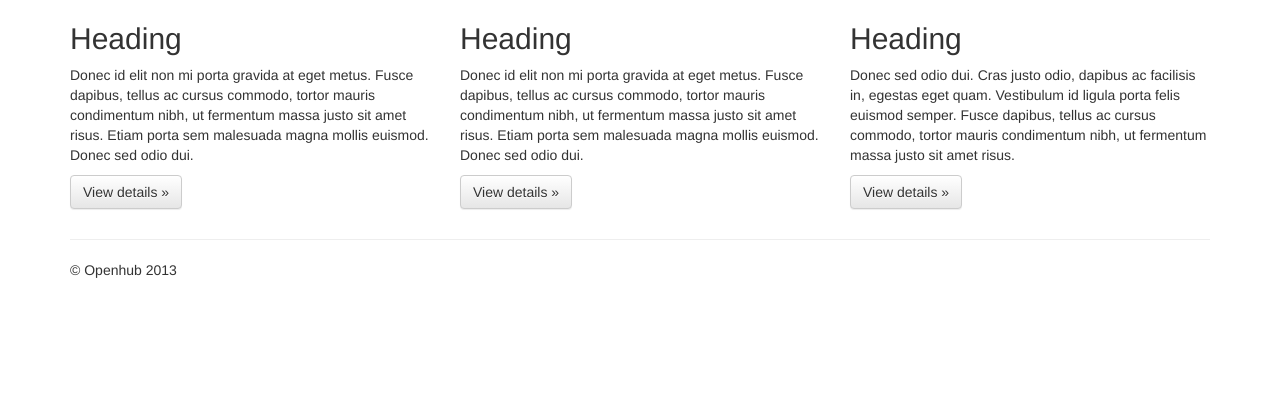
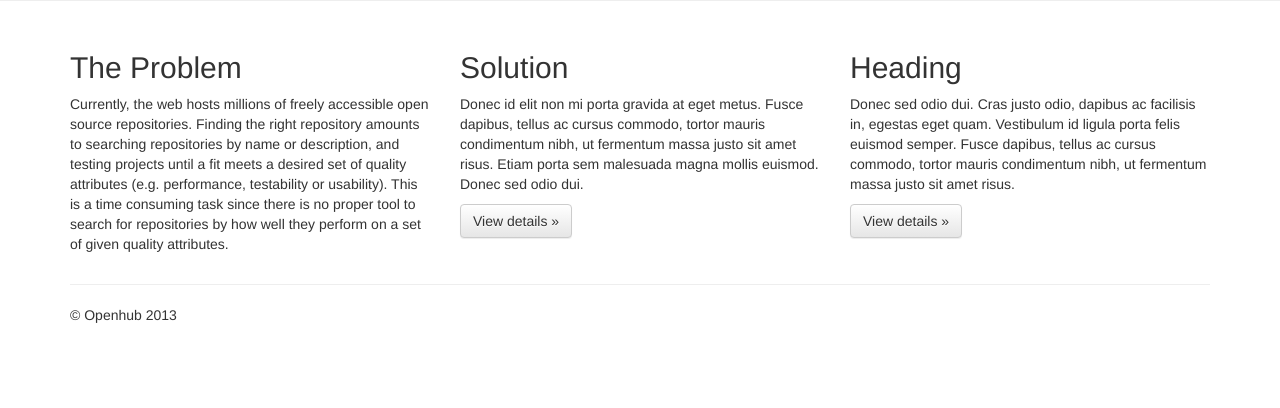
Before and after one commit to enterstudio/openhub-site, a Flask app: page / in a window 1280 px wide. Shown: the part 392-800 px from the top of the page. Run offline with Flask 2, Linux system fonts and the light colour scheme; some libraries are stand-ins or nearby versions.

Commit message:
Adds more content, and redifines some things

```diff
--- a/application.py
+++ b/application.py
@@ -6,9 +6,9 @@ app = Flask(__name__)
 def index():
     return render_template('index.html')
 
-@app.route('/msr')
-def msr():
-    return render_template('msr.html', msr=True)
+@app.route('/docs')
+def docs():
+    return render_template('docs.html', docs=True)
 
 @app.route('/challenge')
 def challenge():
--- a/templates/base.html
+++ b/templates/base.html
@@ -29,6 +29,7 @@
     <!--[if lt IE 7]>
       <p class="chromeframe">You are using an <strong>outdated</strong> browser. Please <a href="http://browsehappy.com/">upgrade your browser</a> or <a href="http://www.google.com/chromeframe/?redirect=true">activate Google Chrome Frame</a> to improve your experience.</p>
     <![endif]-->
+    <a href="https://github.com/gabrielfarah/OpenHub"><img style="position: fixed; top: 0; right: 0; border: 0; z-index: 1031;" src="https://s3.amazonaws.com/github/ribbons/forkme_right_gray_6d6d6d.png" alt="Fork me on GitHub"></a>
     <div class="navbar navbar-inverse navbar-fixed-top">
       <div class="container">
         <div class="navbar-header">
@@ -37,15 +38,15 @@
             <span class="icon-bar"></span>
             <span class="icon-bar"></span>
           </button>
-          <a class="navbar-brand" href="#">Openhub</a>
+          <a class="navbar-brand" href="{{ url_for('index') }}">Openhub</a>
         </div>
         <div class="navbar-collapse collapse">
           <ul class="nav navbar-nav">
             <!-- <li class="active"><a href="#">Home</a></li> -->
-            <li><a {% if msr %}class="active" {% endif %}href="{{ url_for('msr') }}">MSR 2014</a></li>
-            <li><a {% if challenge %}class="active" {% endif %}href="{{ url_for('challenge') }}">MSR 2014 Challenge</a></li>
-            <li><a {% if about %}class="active" {% endif %}href="{{ url_for('about') }}">About</a></li>
-            <li><a {% if contact %}class="active" {% endif %}href="{{ url_for('contact') }}">Contact</a></li>
+            <li {% if docs %}class="active"{% endif %}><a href="{{ url_for('docs') }}">Docs</a></li>
+            <li {% if challenge %}class="active"{% endif %}><a href="{{ url_for('challenge') }}">MSR 2014 Challenge</a></li>
+            <li {% if about %}class="active"{% endif %}><a href="{{ url_for('about') }}">About</a></li>
+            <li {% if contact %}class="active"{% endif %}><a href="{{ url_for('contact') }}">Contact</a></li>
           </ul>
         </div><!--/.navbar-collapse -->
       </div>
--- a/templates/index.html
+++ b/templates/index.html
@@ -6,8 +6,8 @@
     <div class="jumbotron">
       <div class="container">
         <h1>Openhub</h1>
-        <p>Openhub is a sclabale, distributed system that allows the large scale analysis of the quality of open-source repositories written in Python and hosted on GitHub.</p>
-        <p><a class="btn btn-primary btn-lg">Learn more &raquo;</a></p>
+        <p>Openhub is a scalable and extensible distributed system that indexes open-source GitHub repositories written in Python, and analyzes their quality based on different quality attributes in order to later provide a more effective search of repositories based on their quality.</p>
+        <p><a href="{{ url_for('docs') }}" class="btn btn-primary btn-lg">Learn more &raquo;</a></p>
       </div>
     </div>
 
@@ -15,12 +15,11 @@
       <!-- Example row of columns -->
       <div class="row">
         <div class="col-lg-4">
-          <h2>Heading</h2>
-          <p>Donec id elit non mi porta gravida at eget metus. Fusce dapibus, tellus ac cursus commodo, tortor mauris condimentum nibh, ut fermentum massa justo sit amet risus. Etiam porta sem malesuada magna mollis euismod. Donec sed odio dui. </p>
-          <p><a class="btn btn-default" href="#">View details &raquo;</a></p>
+          <h2>The Problem</h2>
+          <p>Currently, the web hosts millions of freely accessible open source repositories. Finding the right repository amounts to searching repositories by name or description, and testing projects until a fit meets a desired set of quality attributes (e.g. performance, testability or usability). This is a time consuming task since there is no proper tool to search for repositories by how well they perform on a set of given quality attributes.</p>
         </div>
         <div class="col-lg-4">
-          <h2>Heading</h2>
+          <h2>Solution</h2>
           <p>Donec id elit non mi porta gravida at eget metus. Fusce dapibus, tellus ac cursus commodo, tortor mauris condimentum nibh, ut fermentum massa justo sit amet risus. Etiam porta sem malesuada magna mollis euismod. Donec sed odio dui. </p>
           <p><a class="btn btn-default" href="#">View details &raquo;</a></p>
         </div>
```
Also changed, not shown: static/img/openhub_components.png (added), static/img/openhub_main.png (added), templates/docs.html (renamed from templates/msr.html).
